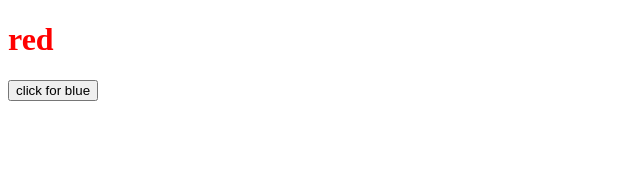
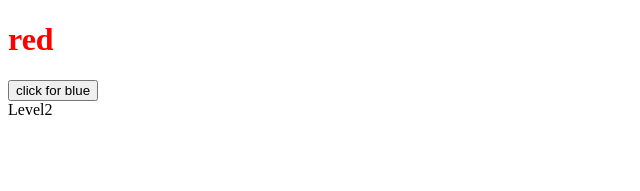
Before and after one commit to sun-n-y/contextApi, a React (Vite) app: page / in a window 1280 px wide. Shown: the top 191 px of the page, without its empty margins (0-640 px from the left). Built offline with nearby package versions, Linux system fonts and the light colour scheme.

Commit message:
add take 2 levels

```diff
--- a/src/App2.jsx
+++ b/src/App2.jsx
@@ -1,5 +1,8 @@
-import { useState } from 'react';
+import { createContext, useState } from 'react';
 import Level1 from './Level1';
+import Level2 from './Level2';
+
+export const ColorContext = createContext();
 
 const App2 = () => {
   const [color, setColor] = useState('red');
@@ -8,9 +11,9 @@ const App2 = () => {
   };
 
   return (
-    <>
-      <Level1 color={color} showColor={showColor} />
-    </>
+    <ColorContext.Provider value={{ color, showColor }}>
+      <Level1 />
+    </ColorContext.Provider>
   );
 };
 export default App2;
--- a/src/Level1.jsx
+++ b/src/Level1.jsx
@@ -1,10 +1,16 @@
-const Level1 = ({ color, showColor }) => {
+import { useContext } from 'react';
+import { ColorContext } from './App2';
+import Level2 from './Level2';
+
+const Level1 = () => {
+  const { color, showColor } = useContext(ColorContext);
   return (
     <div>
       <h1 style={{ color: color }}>{color}</h1>
       <button type="button" onClick={showColor}>
         click for blue
       </button>
+      <Level2 />
     </div>
   );
 };
--- /dev/null
+++ b/src/Level2.jsx
@@ -0,0 +1,4 @@
+const Level2 = () => {
+  return <div>Level2</div>;
+};
+export default Level2;
```
